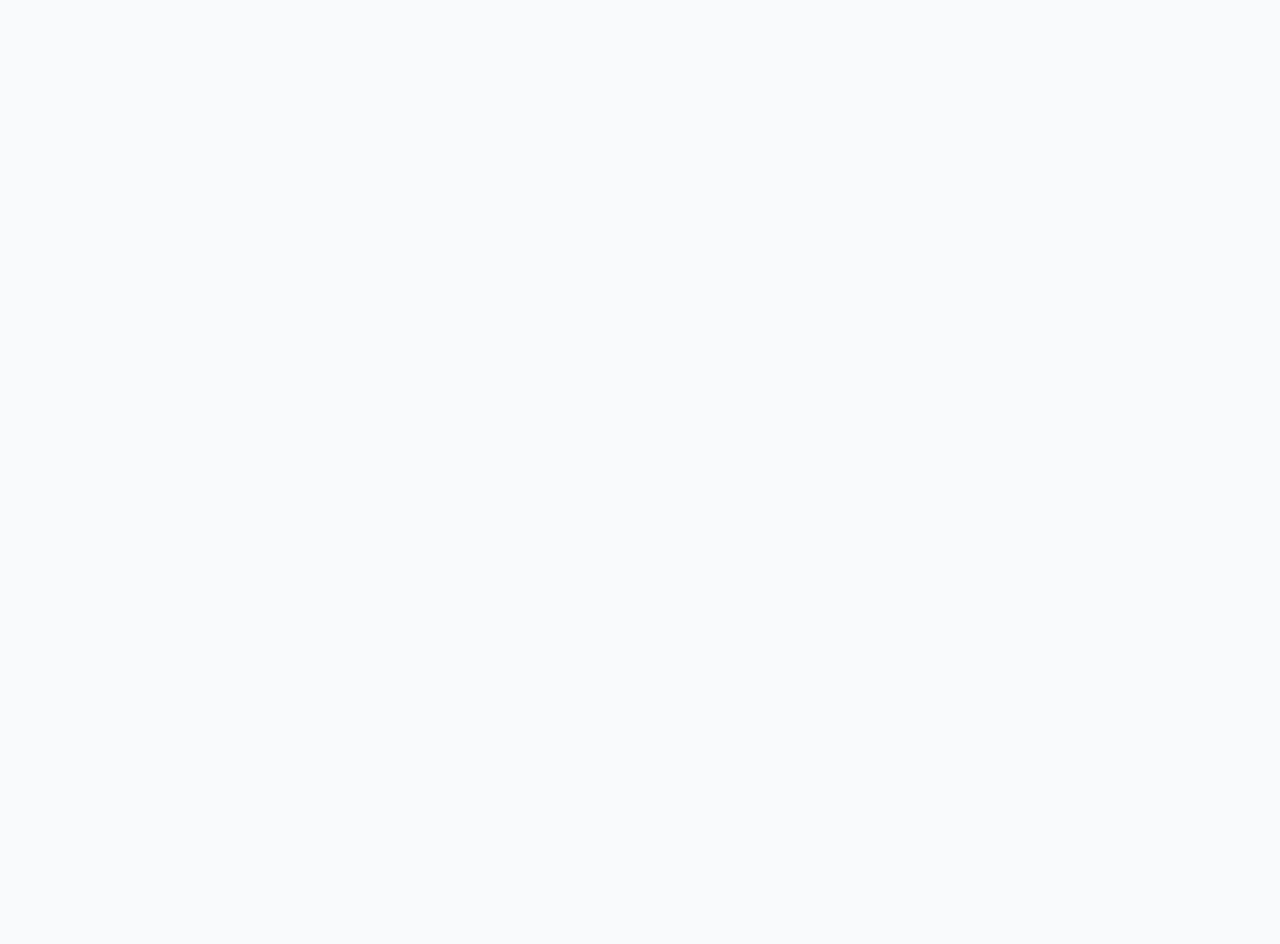
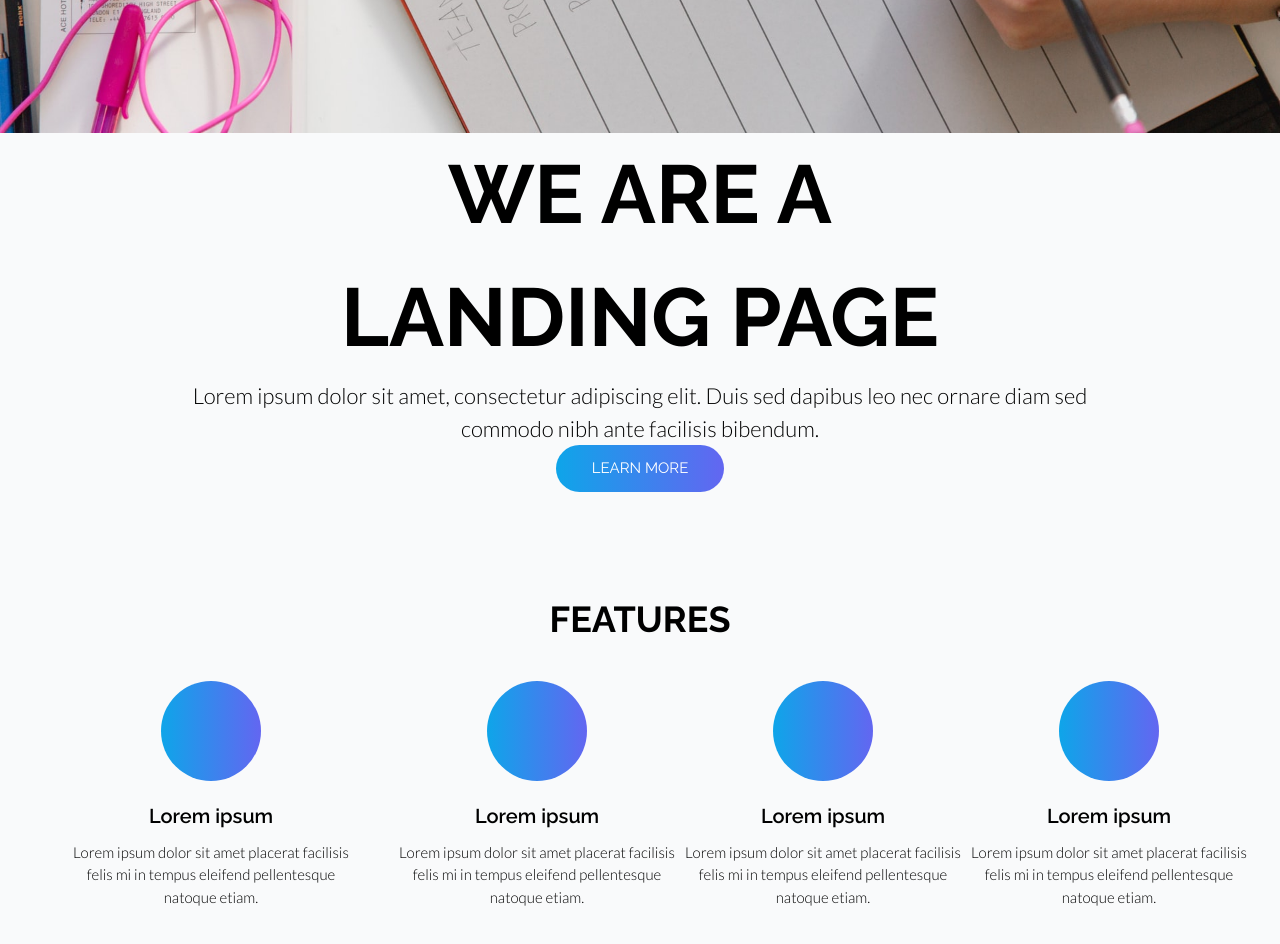
Before and after one commit to arcteggzz/practiceReactAbiola, a React (Create React App) app in the folder white-uipractice01/: page / in a window 1280 px wide. Shown: the part 720-1664 px from the top of the page. Before the commit the page ends 800 px from the top, so only its background shows below. Built offline with nearby package versions, Linux system fonts and the light colour scheme; the HTML template or start-up script is replaced by a standard one.

Commit message:
Added Hero and Features Sections

```diff
--- a/white-uipractice01/src/App.jsx
+++ b/white-uipractice01/src/App.jsx
@@ -1,12 +1,18 @@
 import NavBar from "./components/NavBar"
+import Hero from "./components/Hero"
+import Features from "./components/Features"
+
 
 
 function App() {
   return (
     <div className="App">
       <NavBar/>
+      <Hero/>
+      <Features/>
     </div>
   );
 }
 
 export default App;
+//adding darkmode to a page. how easy is it?
--- /dev/null
+++ b/white-uipractice01/src/components/Features.jsx
@@ -0,0 +1,37 @@
+function Features() {
+    return (
+        <div className="flex flex-col items-center py-[100px]">
+            <h1 className="font-raleway text-[36px] font-bold text-center">FEATURES</h1>
+            <div className="flex justify-center space-x-2 max-w-[95%]">
+                <div className={card}>
+                    <div className={cardIcon}></div>
+                    <h4 className={cardh4}>Lorem ipsum</h4>
+                    <p className={cardp}>Lorem ipsum dolor sit amet placerat facilisis felis mi in tempus eleifend pellentesque natoque etiam.</p>
+                </div>
+                <div className={card}>
+                    <div className={cardIcon}></div>
+                    <h4 className={cardh4}>Lorem ipsum</h4>
+                    <p className={cardp}>Lorem ipsum dolor sit amet placerat facilisis felis mi in tempus eleifend pellentesque natoque etiam.</p>
+                </div>
+                <div className={card}>
+                    <div className={cardIcon}></div>
+                    <h4 className={cardh4}>Lorem ipsum</h4>
+                    <p className={cardp}>Lorem ipsum dolor sit amet placerat facilisis felis mi in tempus eleifend pellentesque natoque etiam.</p>
+                </div>
+                <div className={card}>
+                    <div className={cardIcon}></div>
+                    <h4 className={cardh4}>Lorem ipsum</h4>
+                    <p className={cardp}>Lorem ipsum dolor sit amet placerat facilisis felis mi in tempus eleifend pellentesque natoque etiam.</p>
+                </div>
+            </div>
+        </div>
+    );
+}
+
+const card = `max-w-[345px] flex flex-col items-center py-[15px] mx-[40px]`
+const cardIcon = `w-[100px] h-[100px] rounded-full bg-gradient-to-r from-sky-500 to-indigo-500 my-[20px]`
+const cardh4 = `font-raleway font-semibold text-[20px] mb-[10px] text-center`
+const cardp = `font-openSans font-light text-[15px] text-center mb-[10px] text-center`
+export default Features;
+
+//center the features h1 on the screen
--- /dev/null
+++ b/white-uipractice01/src/components/Hero.jsx
@@ -0,0 +1,25 @@
+import heroImage from "../Images/heroImage.jpg"
+
+function Hero() {
+    return (
+        <div className="flex flex-col w-[100%] justify-center items-center mx-auto">
+            <img className="w-[100%] h-auto" src={heroImage} alt="A desktop" />
+            <div className="flex-col space-y-0">
+                <h1 className={heroH1}>We are a</h1>
+                <h1 className={heroH1}>Landing Page</h1>
+            </div>
+            <p className="text-[22px] font-openSans text-center font-light max-w-4xl">
+            Lorem ipsum dolor sit amet, consectetur adipiscing elit. Duis sed dapibus leo nec ornare diam sed commodo nibh ante facilisis bibendum.
+            </p>
+            <button className="py-3 px-9 font-raleway text-white bg-black rounded-full uppercase text-[15px] bg-gradient-to-r from-sky-500 to-indigo-500">
+                Learn More
+            </button>
+        </div>
+    );
+}
+
+const heroH1 = `text-[82px] font-bold font-raleway uppercase text-center my-0`
+export default Hero;
+
+//add image as background of hero section
+//make h1 elements closer to each other along the y-axis
--- a/white-uipractice01/src/components/NavBar.jsx
+++ b/white-uipractice01/src/components/NavBar.jsx
@@ -1,5 +1,6 @@
 function NavBar() {
-    return (
+  return (
+    <div className="fixed w-[100%] z-10 bg-white">
       <div className="mx-auto w-[90%] flex justify-between items-center py-6 uppercase">
           <h1 className="text-[24px] font-bold font-raleway">React Landing Page</h1>
           <div className="flex lg:space-x-10 sm:space-x-5 md:space-x-8 text-[15px] font-sans">
@@ -12,8 +13,13 @@ function NavBar() {
               <a href="" className={linkStyle}>Contact</a>
           </div>
       </div>
-    );
-  }
+    </div>
+  );
+}
 
-  const linkStyle = `hover:bg-red-900`
-  export default NavBar;
+const linkStyle = `hover:bg-red-900`
+export default NavBar;
+//Add the hover effect that shows the horizontal line underneath using tailwind
+//add the navigation element to each of the anchor tags in the navBar
+
+//add the functionality that displays the line under each of the navBar elements
--- a/white-uipractice01/src/index.css
+++ b/white-uipractice01/src/index.css
@@ -1,4 +1,4 @@
-@import url('https://fonts.googleapis.com/css2?family=Lato:ital,wght@0,100;0,300;0,400;0,700;0,900;1,100;1,300;1,400;1,700;1,900&family=Raleway:ital,wght@0,100;0,200;0,300;0,400;0,500;0,600;0,700;0,800;0,900;1,100;1,200;1,300;1,400;1,500;1,600;1,700;1,800;1,900&display=swap');
+@import url('https://fonts.googleapis.com/css2?family=Lato:ital,wght@0,100;0,300;0,400;0,700;0,900;1,100;1,300;1,400;1,700;1,900&family=Open+Sans:ital,wght@0,300;0,400;0,500;0,600;0,700;0,800;1,300;1,400;1,500;1,600;1,700;1,800&family=Raleway:ital,wght@0,100;0,200;0,300;0,400;0,500;0,600;0,700;0,800;0,900;1,100;1,200;1,300;1,400;1,500;1,600;1,700;1,800;1,900&display=swap');
 @tailwind base;
 @tailwind components;
 @tailwind utilities;
--- a/white-uipractice01/tailwind.config.js
+++ b/white-uipractice01/tailwind.config.js
@@ -13,8 +13,9 @@ module.exports = {
       center: true,
     },
     fontFamily: {
-    sans : ["Lato, sans-serif"],
-    raleway: ["Raleway, sans-serif"]
+    sans: ["Lato, sans-serif"],
+    raleway: ["Raleway, sans-serif"],
+    openSans: ["font-family: 'Raleway', sans-serif"]
     }
   },
   plugins: [],
```
Also changed, not shown: white-uipractice01/src/Images/heroImage.jpg (added).
